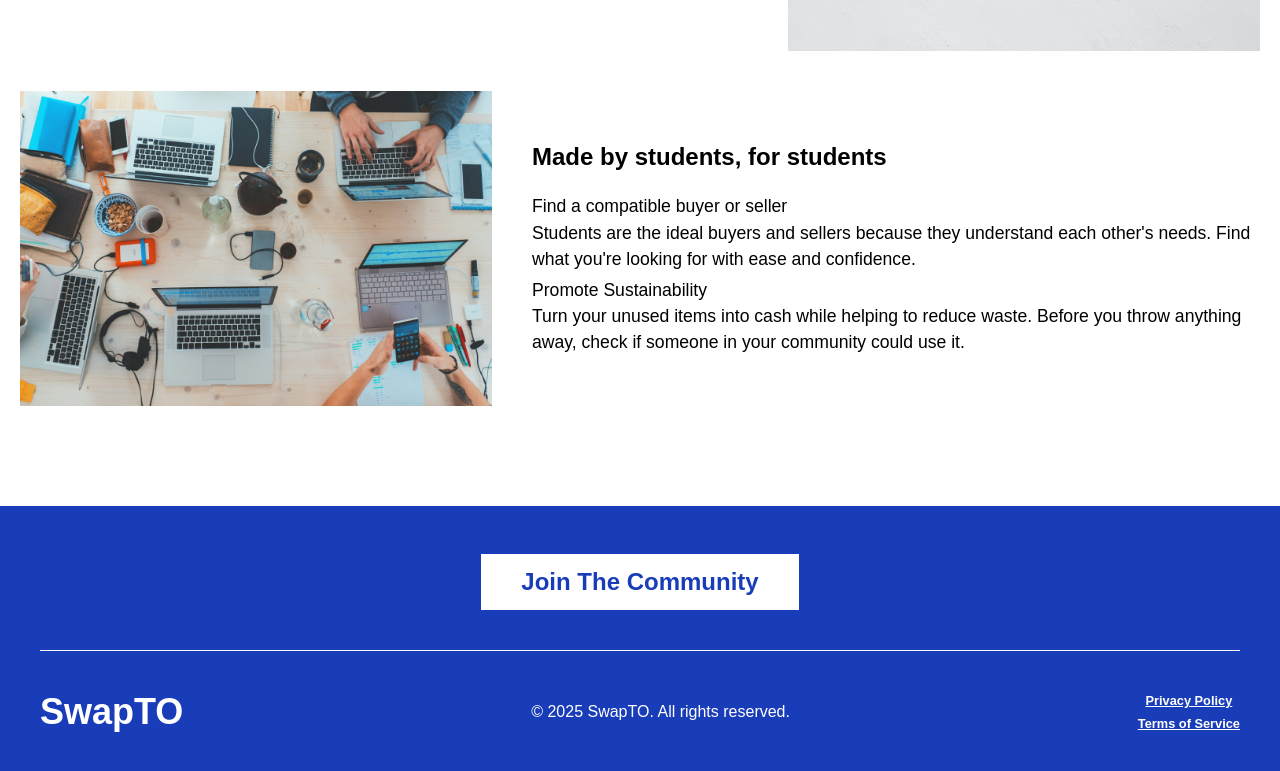
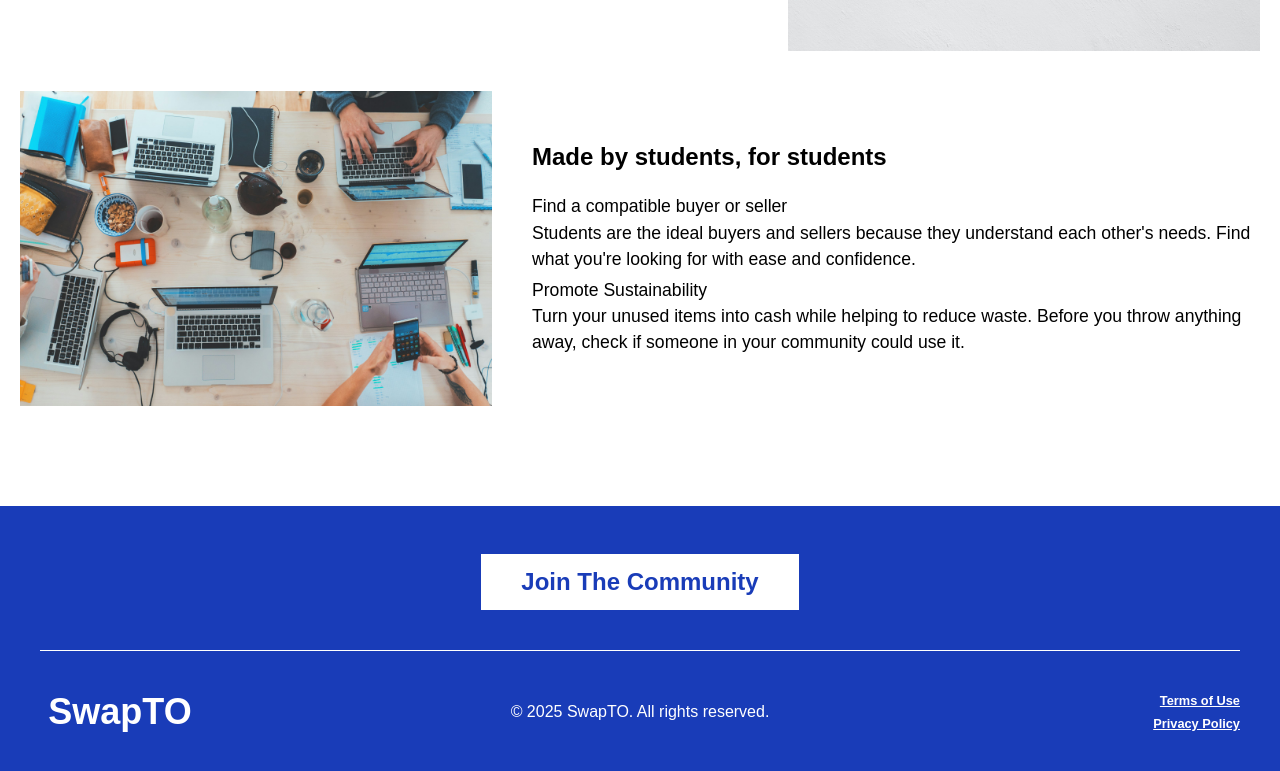
Before and after one commit to AbdelrahmanEhab/SwapIt, a React (Vite) app in the folder client/: page / in a window 1280 px wide. Shown: the part 1329-2100 px from the top of the page. Built offline with nearby package versions, Linux system fonts and the light colour scheme.

Commit message:
edits of landing footer

```diff
--- a/client/src/components/LandingFooter.tsx
+++ b/client/src/components/LandingFooter.tsx
@@ -15,7 +15,7 @@ function Footer() {
                         </Link>
                     </div>
                     <div className="border-t-1 border-white w-full flex md:flex-row flex-col md:justify-between justify-center items-center py-10 gap-5">
-                        <div className="text-4xl select-none">
+                        <div className="text-4xl flex justify-center items-center select-none w-40">
                             <Link to="/">
                                 <span>SwapTO</span>
                             </Link>
@@ -23,15 +23,15 @@ function Footer() {
                         <div className="font-[400] select-none">
                             &copy; {dayjs().format('YYYY')} SwapTO. All rights reserved.
                         </div>
-                        <div className="flex flex-col items-center justify-center md:gap-1 text-[0.8rem]">
+                        <div className="flex flex-col md:items-end items-center  justify-center w-40 md:gap-1 text-[0.8rem]">
                             <Link to="/">
                                 <div className="underline">
-                                    Privacy Policy
+                                    Terms of Use
                                 </div>
                             </Link>
                             <Link to="/">
                                 <div className="underline">
-                                    Terms of Service
+                                    Privacy Policy
                                 </div>
                             </Link>
                         </div>
--- a/client/src/components/LandingNavBar.tsx
+++ b/client/src/components/LandingNavBar.tsx
@@ -9,10 +9,10 @@ function NavBar() {
 
     return (
         <>
-            <div className="md:h-[70px] h-[60px] w-[100%] bg-blue-800 flex justify-center sticky top-0 z-50">
+            <div className="sm:h-[70px] h-[60px] w-[100%] bg-blue-800 flex justify-center sticky top-0 z-50">
                 <div className="w-full max-w-[1600px] h-full flex justify-between items-center text-white font-bold sm:px-10 px-5">
                     <Link to="/">
-                        <div className="md:text-4xl text-2xl select-none">SwapTO</div>
+                        <div className="sm:text-4xl text-2xl select-none">SwapTO</div>
                     </Link>
                     <div className="sm:flex hidden justify-between items-center gap-5 text-xl">
                         <Link to="/signup">
```
